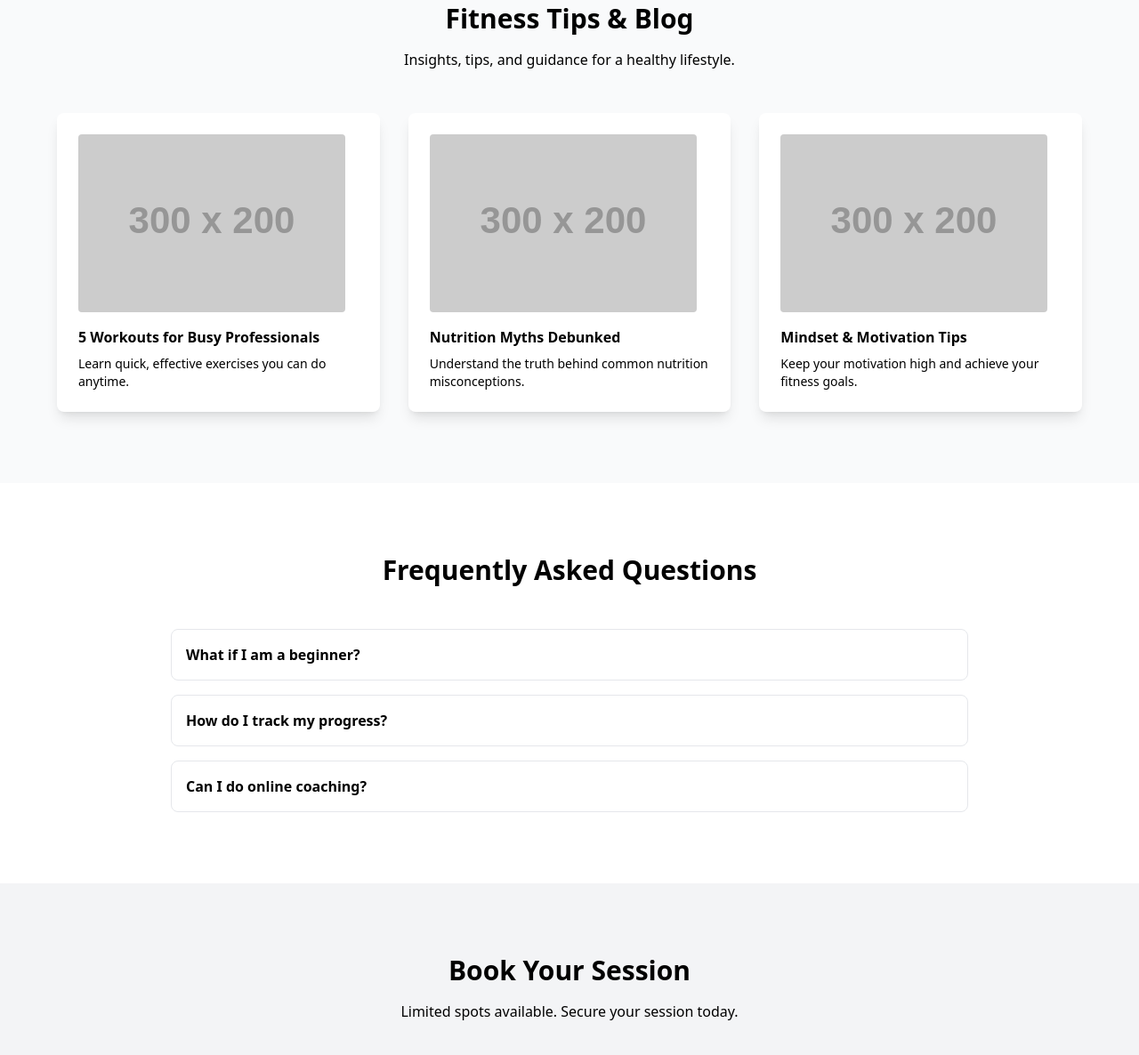
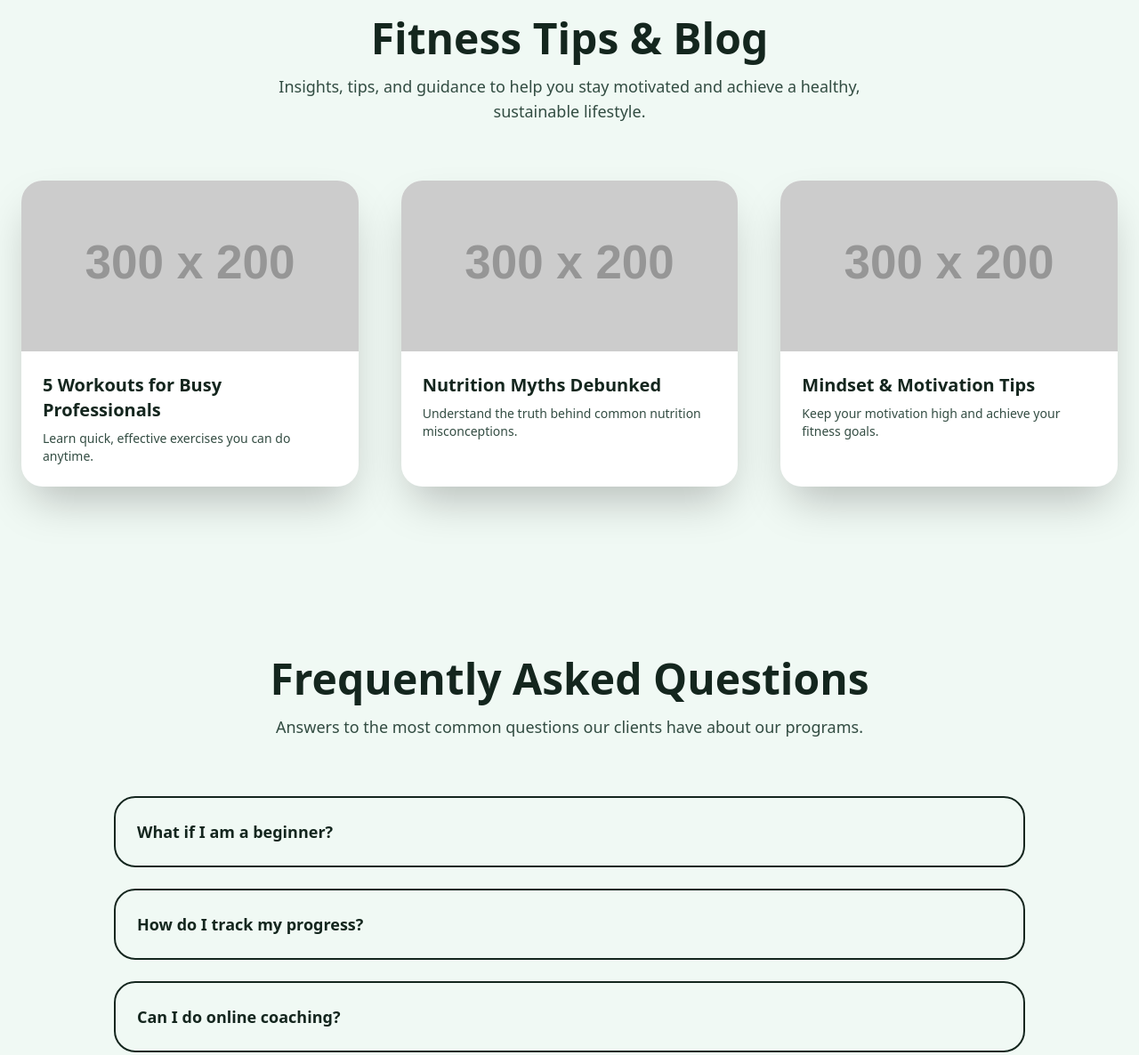
Before and after one commit to WebSync360/FitnessCoach-LandingPage, a website: page index.html in a window 1280 px wide. Shown: the part 3607-4793 px from the top of the page at 89% size. Drawn offline with Linux system fonts and the light colour scheme; placeholder pictures from the web are drawn by us.

Commit message:
Updating User Interface

```diff
--- a/index.html
+++ b/index.html
@@ -294,7 +294,7 @@
   <div class="grid md:grid-cols-3 gap-8 max-w-7xl mx-auto">
     <!-- Result Card 1 -->
     <div class="relative rounded-3xl overflow-hidden shadow-2xl opacity-60">
-      <img src="https://avatars.mds.yandex.net/i?id=31c7910e462097d444906737e01211d83ed2b654-4571633-images-thumbs&n=13" alt="Before/After 1" class="w-full h-72 md:h-80 object-cover">
+      <img src="https://avatars.mds.yandex.net/i?id=76f62c5b92b39ab84406195d57a6d338a99baac1-5325461-images-thumbs&n=13" alt="Before/After 1" class="w-full h-72 md:h-80 object-cover">
       <div class="absolute bottom-0 w-full bg-[#14261e] bg-opacity-80 text-white py-2 text-center text-lg font-semibold">
         Client A
       </div>
@@ -302,7 +302,7 @@
 
     <!-- Result Card 2 -->
     <div class="relative rounded-3xl overflow-hidden shadow-2xl opacity-60">
-      <img src="https://via.placeholder.com/400x400" alt="Before/After 2" class="w-full h-72 md:h-80 object-cover">
+      <img src="https://avatars.mds.yandex.net/i?id=888a00ebd7a5594036ecacebfd24ed3446c84a8b-5240344-images-thumbs&n=13" alt="Before/After 2" class="w-full h-72 md:h-80 object-cover">
       <div class="absolute bottom-0 w-full bg-[#14261e] bg-opacity-80 text-white py-2 text-center text-lg font-semibold">
         Client B
       </div>
@@ -310,7 +310,7 @@
 
     <!-- Result Card 3 -->
     <div class="relative rounded-3xl overflow-hidden shadow-2xl opacity-60">
-      <img src="https://via.placeholder.com/400x400" alt="Before/After 3" class="w-full h-72 md:h-80 object-cover">
+      <img src="https://avatars.mds.yandex.net/i?id=0b4c00d0a3c53ba77fd6d7657bb58da98830918f-4336910-images-thumbs&n=13" alt="Before/After 3" class="w-full h-72 md:h-80 object-cover">
       <div class="absolute bottom-0 w-full bg-[#14261e] bg-opacity-80 text-white py-2 text-center text-lg font-semibold">
         Client C
       </div>
@@ -330,63 +330,83 @@
   <div class="max-w-7xl mx-auto grid md:grid-cols-3 gap-12">
     <div class="p-8 bg-white rounded-3xl shadow-2xl flex flex-col justify-between">
       <p class="text-[#1e3a2f] opacity-90 text-center">"I lost 20 pounds in 3 months! Incredible coaching."</p>
-      <h4 class="mt-6 font-semibold text-center text-[#14261e]">– Client A</h4>
+      <h4 class="mt-6 font-semibold text-center text-[#14261e]">Client A</h4>
     </div>
 
     <div class="p-8 bg-white rounded-3xl shadow-2xl flex flex-col justify-between">
       <p class="text-[#1e3a2f] opacity-90 text-center">"Online coaching was convenient and effective. Highly recommend."</p>
-      <h4 class="mt-6 font-semibold text-center text-[#14261e]">– Client B</h4>
+      <h4 class="mt-6 font-semibold text-center text-[#14261e]">Client B</h4>
     </div>
 
     <div class="p-8 bg-white rounded-3xl shadow-2xl flex flex-col justify-between">
       <p class="text-[#1e3a2f] opacity-90 text-center">"Nutrition plans and workouts combined perfectly. Amazing results."</p>
-      <h4 class="mt-6 font-semibold text-center text-[#14261e]">– Client C</h4>
+      <h4 class="mt-6 font-semibold text-center text-[#14261e]">Client C</h4>
     </div>
   </div>
 </section>
 
 <!-- Blog / Tips -->
-  <section id="blog" class="py-20 px-8 bg-gray-50">
-    <div class="max-w-6xl mx-auto text-center mb-12">
-      <h2 class="text-3xl font-bold mb-4">Fitness Tips & Blog</h2>
-      <p>Insights, tips, and guidance for a healthy lifestyle.</p>
+<section id="blog" class="py-24 px-6 bg-[#f0f9f4] rounded-t-[2.5rem]">
+  <div class="max-w-7xl mx-auto text-center mb-16">
+    <h2 class="text-4xl md:text-5xl font-bold mb-4 text-[#14261e]">Fitness Tips & Blog</h2>
+    <p class="text-lg text-[#1e3a2f] opacity-90 max-w-2xl mx-auto">
+      Insights, tips, and guidance to help you stay motivated and achieve a healthy, sustainable lifestyle.
+    </p>
   </div>
-    <div class="grid md:grid-cols-3 gap-8 max-w-6xl mx-auto">
-      <div class="p-6 bg-white rounded-lg shadow-lg">
-        <img src="https://via.placeholder.com/300x200" alt="Blog 1" class="rounded mb-4">
-        <h3 class="font-semibold mb-2">5 Workouts for Busy Professionals</h3>
-        <p class="text-sm">Learn quick, effective exercises you can do anytime.</p>
+
+  <div class="grid md:grid-cols-3 gap-12 max-w-7xl mx-auto">
+    <!-- Tip Card 1 -->
+    <div class="bg-white rounded-3xl shadow-2xl overflow-hidden hover:shadow-3xl transition transform hover:-translate-y-2">
+      <img src="https://via.placeholder.com/300x200" alt="Blog 1" class="w-full h-48 object-cover">
+      <div class="p-6">
+        <h3 class="text-xl font-semibold mb-2 text-[#14261e]">5 Workouts for Busy Professionals</h3>
+        <p class="text-[#1e3a2f] opacity-90 text-sm">Learn quick, effective exercises you can do anytime.</p>
       </div>
-      <div class="p-6 bg-white rounded-lg shadow-lg">
-        <img src="https://via.placeholder.com/300x200" alt="Blog 2" class="rounded mb-4">
-        <h3 class="font-semibold mb-2">Nutrition Myths Debunked</h3>
-        <p class="text-sm">Understand the truth behind common nutrition misconceptions.</p>
     </div>
-      <div class="p-6 bg-white rounded-lg shadow-lg">
-        <img src="https://via.placeholder.com/300x200" alt="Blog 3" class="rounded mb-4">
-        <h3 class="font-semibold mb-2">Mindset & Motivation Tips</h3>
-        <p class="text-sm">Keep your motivation high and achieve your fitness goals.</p>
+
+    <!-- Tip Card 2 -->
+    <div class="bg-white rounded-3xl shadow-2xl overflow-hidden hover:shadow-3xl transition transform hover:-translate-y-2">
+      <img src="https://via.placeholder.com/300x200" alt="Blog 2" class="w-full h-48 object-cover">
+      <div class="p-6">
+        <h3 class="text-xl font-semibold mb-2 text-[#14261e]">Nutrition Myths Debunked</h3>
+        <p class="text-[#1e3a2f] opacity-90 text-sm">Understand the truth behind common nutrition misconceptions.</p>
+      </div>
+    </div>
+
+    <!-- Tip Card 3 -->
+    <div class="bg-white rounded-3xl shadow-2xl overflow-hidden hover:shadow-3xl transition transform hover:-translate-y-2">
+      <img src="https://via.placeholder.com/300x200" alt="Blog 3" class="w-full h-48 object-cover">
+      <div class="p-6">
+        <h3 class="text-xl font-semibold mb-2 text-[#14261e]">Mindset & Motivation Tips</h3>
+        <p class="text-[#1e3a2f] opacity-90 text-sm">Keep your motivation high and achieve your fitness goals.</p>
+      </div>
     </div>
   </div>
 </section>
 
 <!-- FAQ -->
-  <section id="faq" class="py-20 px-8 bg-white">
-    <div class="max-w-6xl mx-auto text-center mb-12">
-      <h2 class="text-3xl font-bold mb-4">Frequently Asked Questions</h2>
+<section id="faq" class="py-24 px-6 bg-[#f0f9f4] rounded-b-[2.5rem]">
+  <div class="max-w-7xl mx-auto text-center mb-16">
+    <h2 class="text-4xl md:text-5xl font-bold mb-4 text-[#14261e]">Frequently Asked Questions</h2>
+    <p class="text-lg text-[#1e3a2f] opacity-90 max-w-2xl mx-auto">
+      Answers to the most common questions our clients have about our programs.
+    </p>
   </div>
-    <div class="max-w-4xl mx-auto space-y-4">
-      <div class="border rounded-lg p-4 cursor-pointer faq-item">
-        <h4 class="font-semibold">What if I am a beginner?</h4>
-        <p class="mt-2 hidden">All programs are customizable, from beginner to advanced levels.</p>
+
+  <div class="max-w-5xl mx-auto space-y-6">
+    <div class="border-2 border-[#14261e] rounded-3xl p-6 cursor-pointer faq-item transition hover:shadow-2xl">
+      <h4 class="font-semibold text-[#14261e] text-lg">What if I am a beginner?</h4>
+      <p class="mt-2 hidden text-[#1e3a2f] opacity-90">All programs are customizable, from beginner to advanced levels.</p>
     </div>
-      <div class="border rounded-lg p-4 cursor-pointer faq-item">
-        <h4 class="font-semibold">How do I track my progress?</h4>
-        <p class="mt-2 hidden">You will receive personalized progress reports and guidance.</p>
+
+    <div class="border-2 border-[#14261e] rounded-3xl p-6 cursor-pointer faq-item transition hover:shadow-2xl">
+      <h4 class="font-semibold text-[#14261e] text-lg">How do I track my progress?</h4>
+      <p class="mt-2 hidden text-[#1e3a2f] opacity-90">You will receive personalized progress reports and guidance.</p>
     </div>
-      <div class="border rounded-lg p-4 cursor-pointer faq-item">
-        <h4 class="font-semibold">Can I do online coaching?</h4>
-        <p class="mt-2 hidden">Yes, all programs are available online with real-time guidance.</p>
+
+    <div class="border-2 border-[#14261e] rounded-3xl p-6 cursor-pointer faq-item transition hover:shadow-2xl">
+      <h4 class="font-semibold text-[#14261e] text-lg">Can I do online coaching?</h4>
+      <p class="mt-2 hidden text-[#1e3a2f] opacity-90">Yes, all programs are available online with real-time guidance.</p>
     </div>
   </div>
 </section>
```
Also changed, not shown: dist/output.css. Lines whose indentation alone changed are shown as unchanged.
